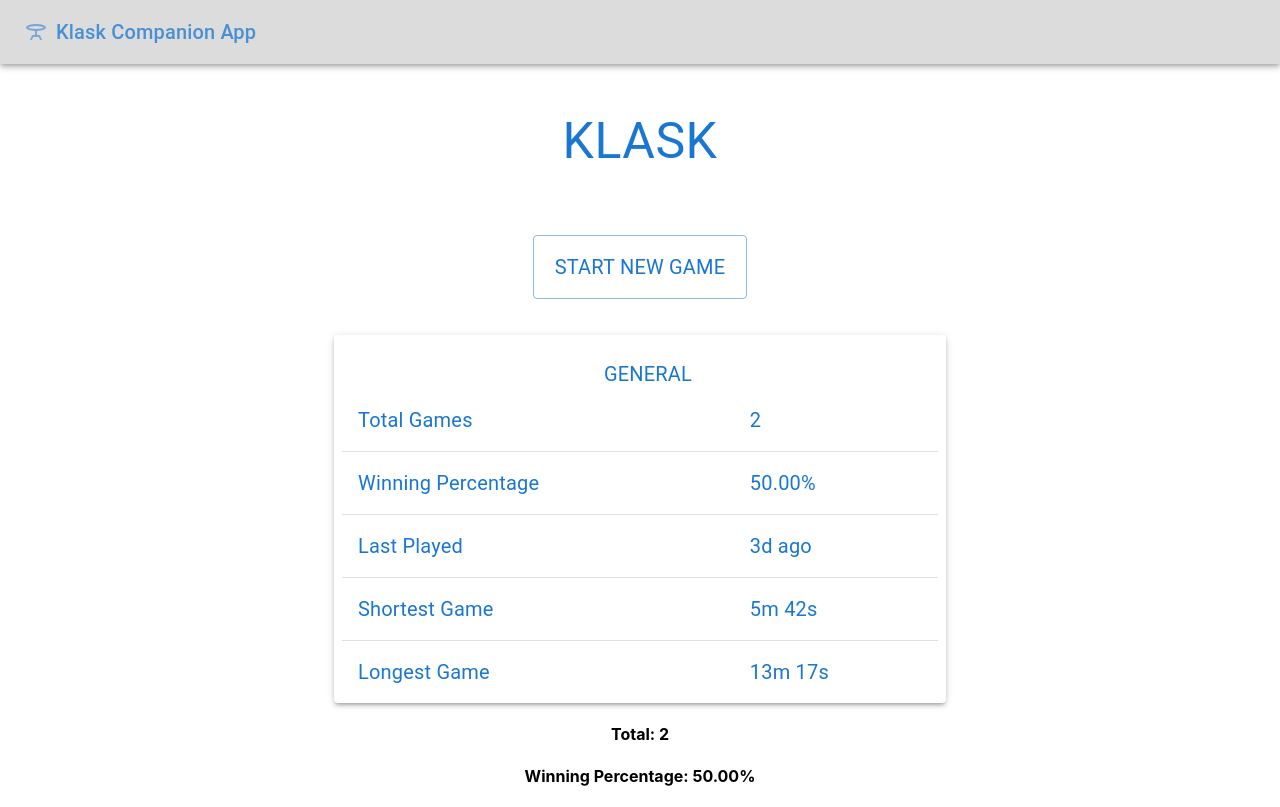
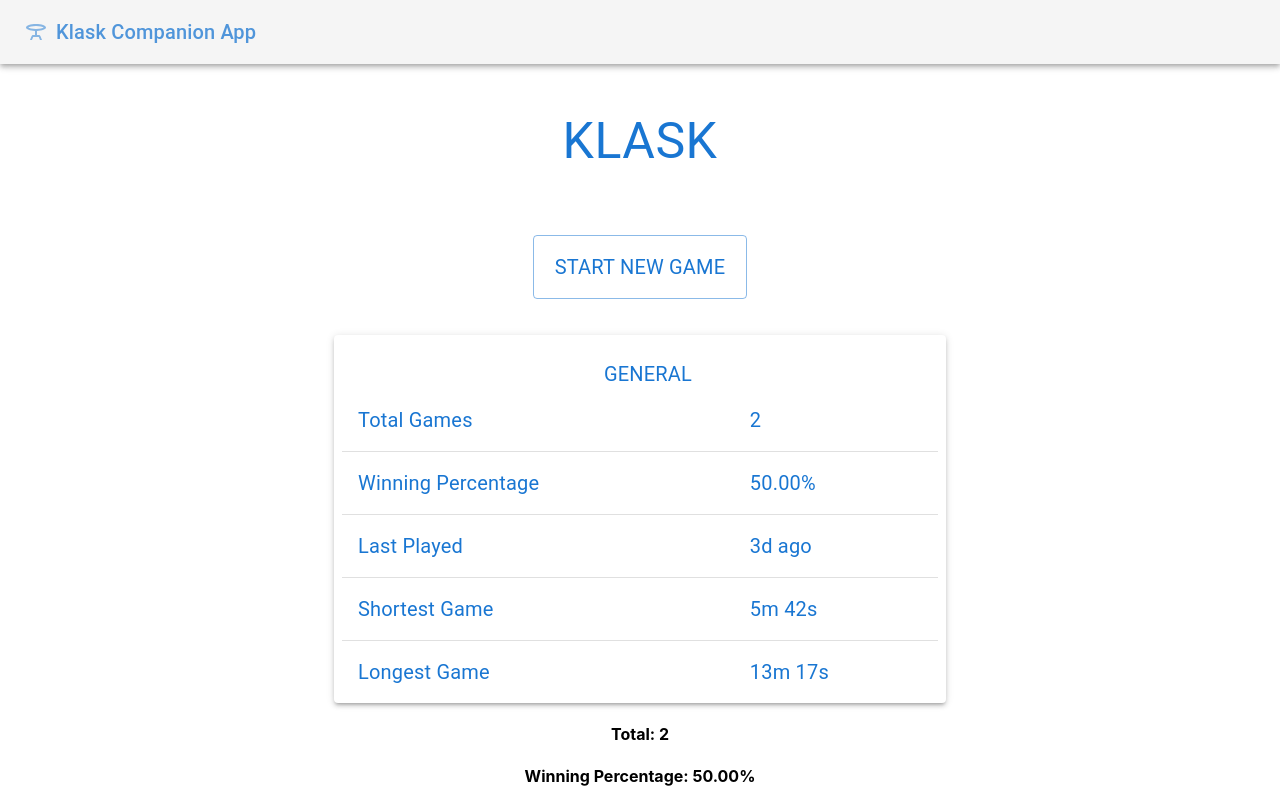
Before and after one commit to mservillon/klask, a React (Create React App) app: page / in a window 1280 px wide. Built offline with nearby package versions, Linux system fonts and the light colour scheme.

Commit message:
Changed to whitesmoke
Changed to whitesmoke for theme consistency

```diff
--- a/src/App.tsx
+++ b/src/App.tsx
@@ -70,7 +70,7 @@
           position='static'
           sx={{
             overflow: 'hidden'
-            , bgcolor: 'gainsboro'
+            , bgcolor: 'whitesmoke'
           }}
           >
           <Toolbar>
```
